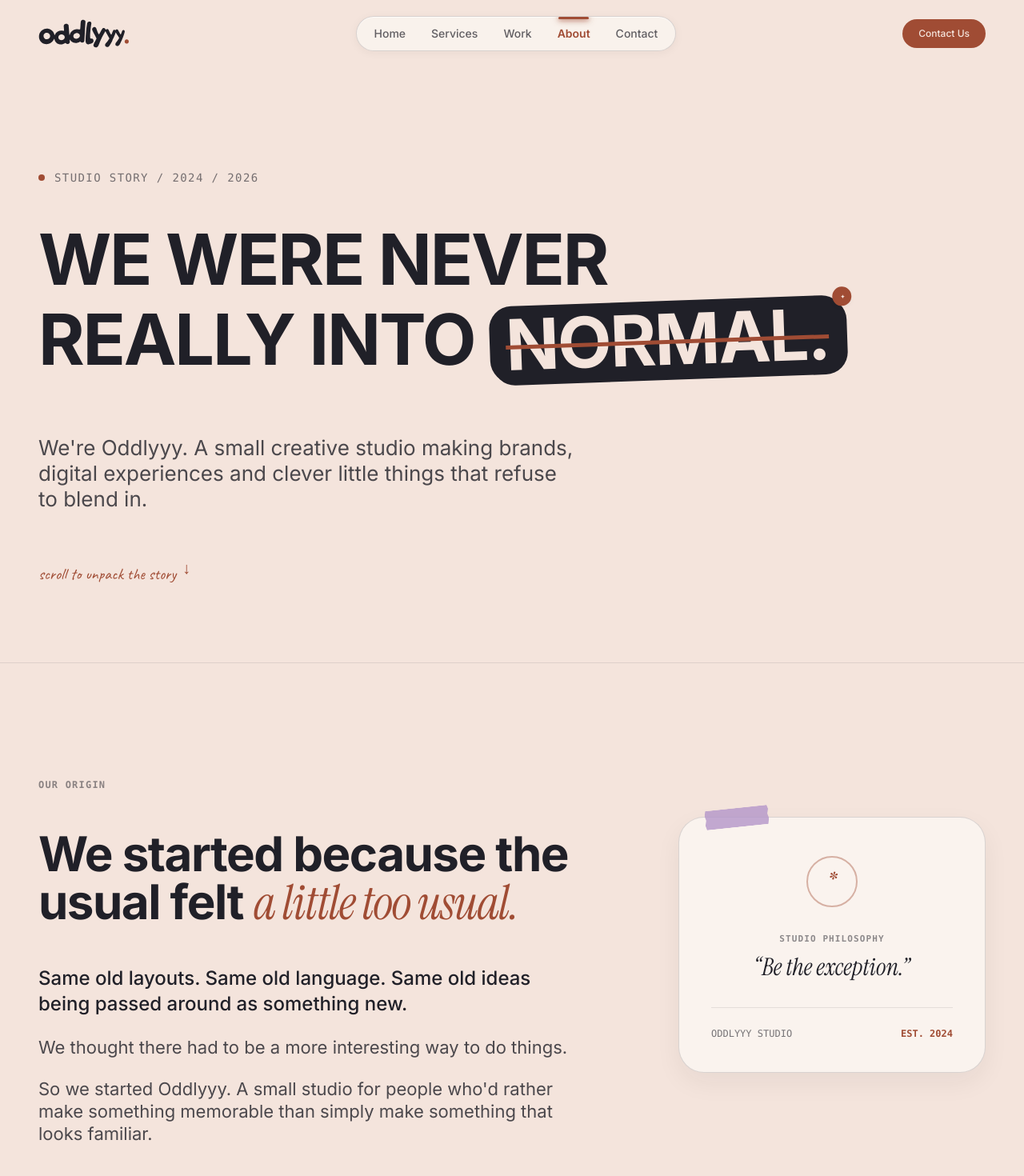
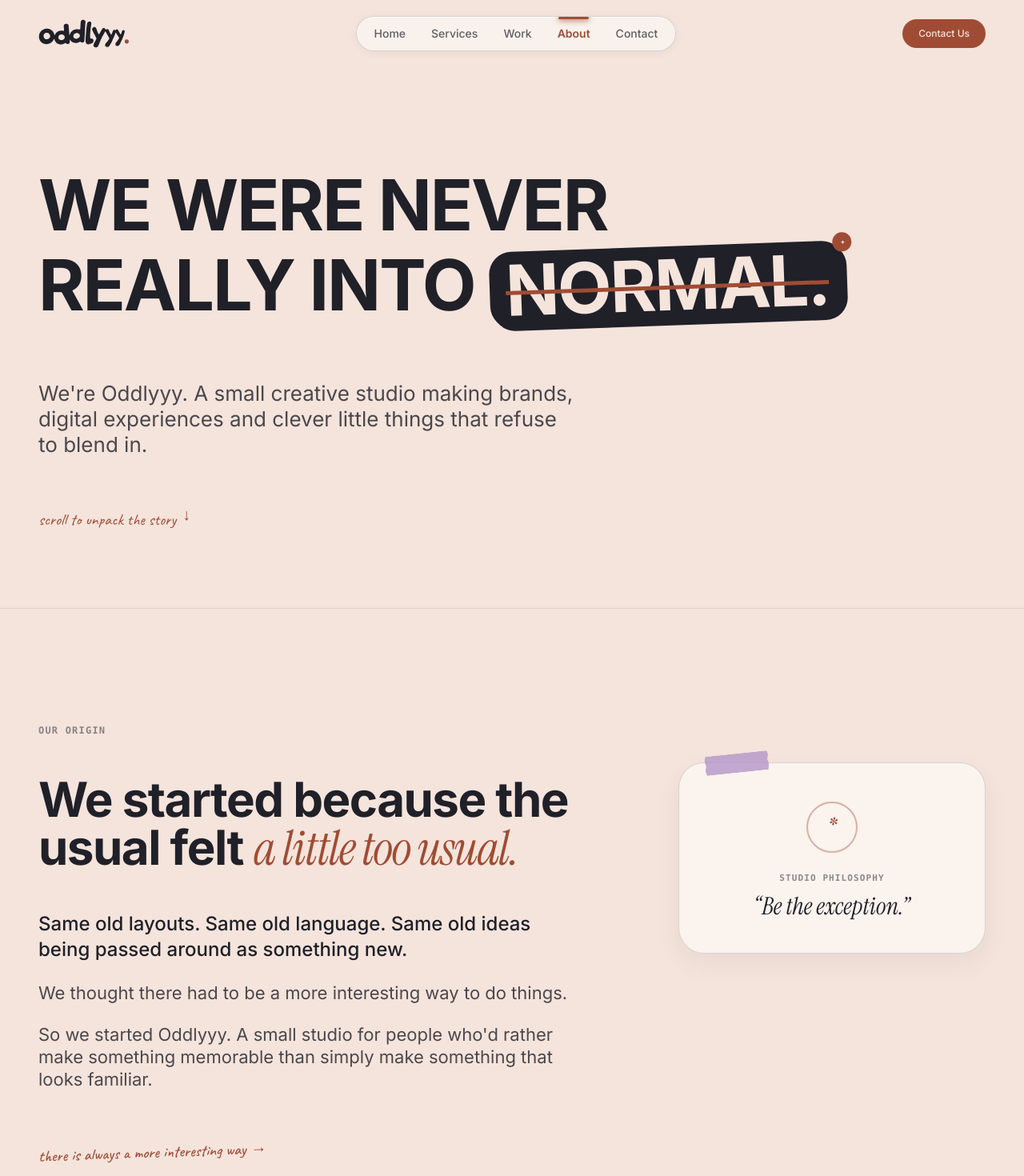
Before and after one commit to Atharva0393/Oddlyyy, a Next.js app: page /about in a window 1280 px wide. Shown: the top 1470 px of the page at 80% size. Built offline with nearby package versions, Linux system fonts and the light colour scheme; a web font is replaced by a local one.

Commit message:
style(about): remove studio story eyebrow, est 2024 stamp, and studio footer metadata

```diff
--- a/src/components/sections/about/AboutHeroManifesto.tsx
+++ b/src/components/sections/about/AboutHeroManifesto.tsx
@@ -39,14 +39,6 @@ export const AboutHeroManifesto: React.FC = () => {
         animate="visible"
         className="relative z-10 max-w-5xl space-y-8 sm:space-y-12"
       >
-        {/* Editorial Eyebrow Tag */}
-        <motion.div variants={itemVariants} className="flex items-center gap-3">
-          <span className="w-2 h-2 rounded-full bg-terracotta" />
-          <span className="font-mono text-xs sm:text-sm uppercase tracking-widest text-ink/60 font-medium">
-            STUDIO STORY / 2024 / 2026
-          </span>
-        </motion.div>
-
         {/* Hero Display Headline */}
         <motion.div variants={itemVariants}>
           <h1 className="font-primary font-bold text-4xl sm:text-6xl md:text-7xl lg:text-[5.5rem] tracking-tight text-ink leading-[0.96] sm:leading-[0.93]">
--- a/src/components/sections/about/AboutPeople.tsx
+++ b/src/components/sections/about/AboutPeople.tsx
@@ -70,14 +70,8 @@ export const AboutPeople: React.FC = () => {
           ))}
         </div>
 
-        {/* Authentic Studio Hallmark & Note */}
-        <div className="pt-16 sm:pt-20 flex flex-col sm:flex-row items-start sm:items-center justify-between gap-6 border-t border-ink/10 mt-16 sm:mt-20">
-          <div className="flex items-center gap-3 text-xs font-mono uppercase tracking-widest text-ink/50 font-medium">
-            <span>ODDLYYY CREATIVE STUDIO</span>
-            <span>/</span>
-            <span>REMOTE-FIRST &amp; GLOBAL</span>
-          </div>
-
+        {/* Authentic Studio Note */}
+        <div className="pt-12 sm:pt-16 flex items-center justify-end border-t border-ink/10 mt-16 sm:mt-20">
           <HandwrittenNote direction="right" color="terracotta" className="text-base sm:text-lg">
             no agency bureaucracy, just honest craft
           </HandwrittenNote>
--- a/src/components/sections/about/AboutWhyWeStarted.tsx
+++ b/src/components/sections/about/AboutWhyWeStarted.tsx
@@ -70,7 +70,7 @@ export const AboutWhyWeStarted: React.FC = () => {
               />
 
               {/* Studio Mark Centerpiece */}
-              <div className="space-y-8 text-center pt-2">
+              <div className="space-y-6 text-center pt-2">
                 <div className="mx-auto w-16 h-16 rounded-full border-2 border-terracotta/40 flex items-center justify-center text-terracotta">
                   <span className="text-3xl font-serif leading-none italic font-normal">*</span>
                 </div>
@@ -83,11 +83,6 @@ export const AboutWhyWeStarted: React.FC = () => {
                     &ldquo;Be the exception.&rdquo;
                   </p>
                 </div>
-
-                <div className="pt-6 border-t border-ink/10 flex items-center justify-between text-xs font-mono text-ink/60">
-                  <span>ODDLYYY STUDIO</span>
-                  <span className="text-terracotta font-bold">EST. 2024</span>
-                </div>
               </div>
             </motion.div>
           </div>
```
